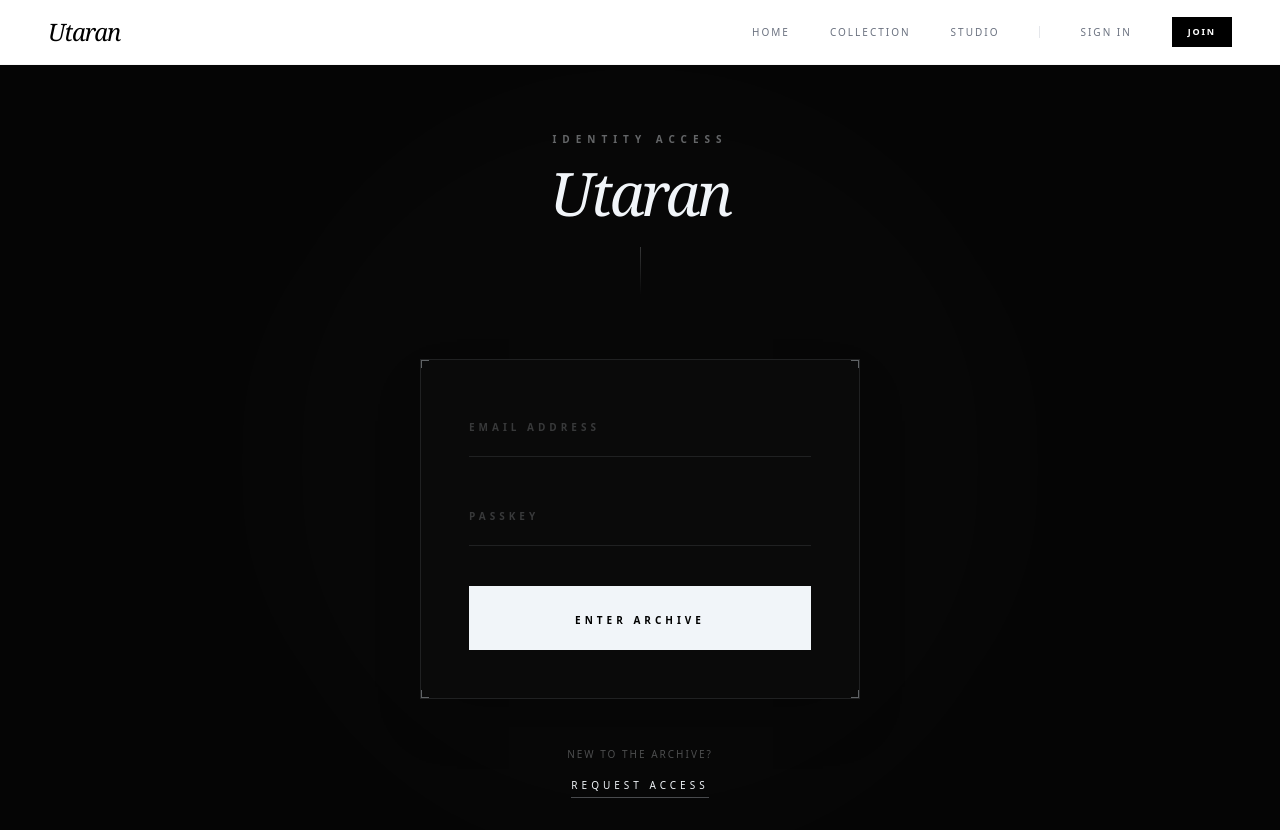
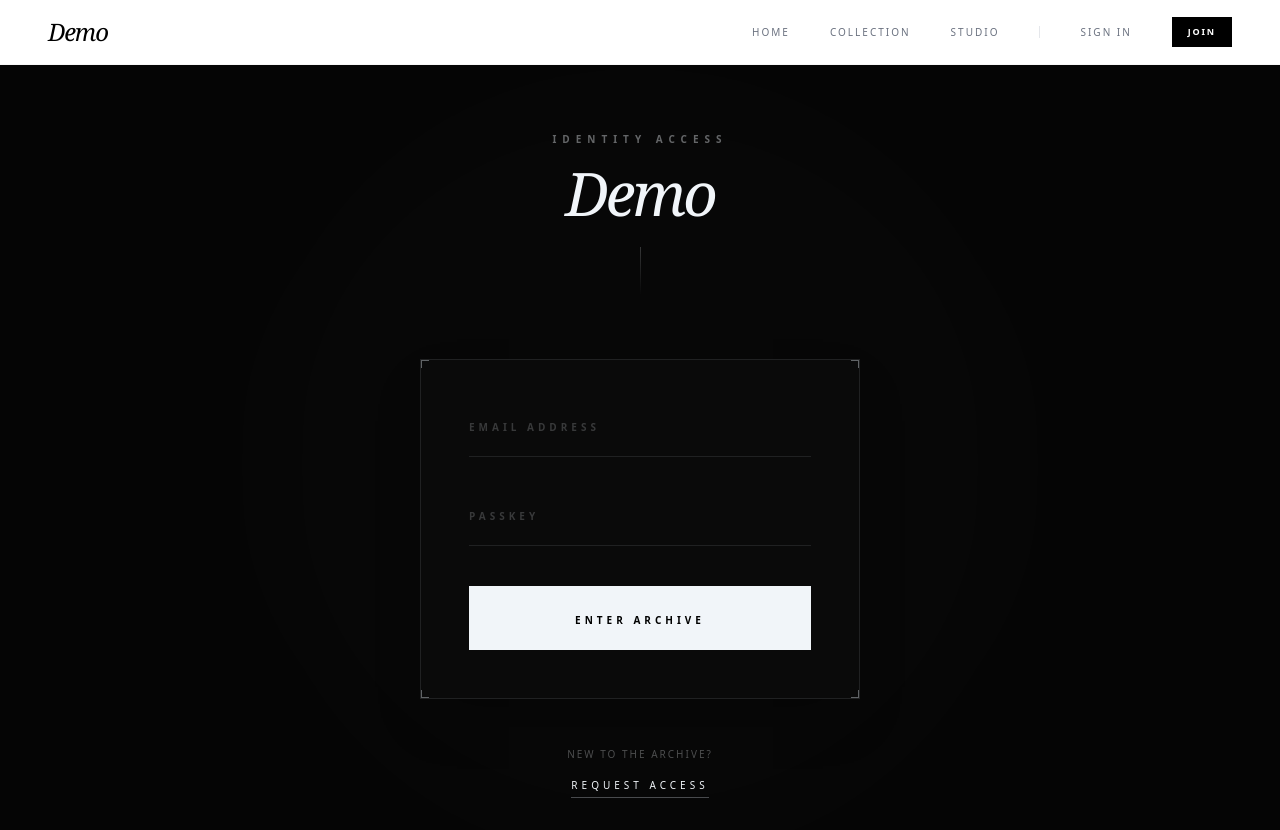
Before and after one commit to AyShakya/E-commerce-Demo, a React (Vite) app in the folder frontend/: page /login in a window 1280 px wide. Shown: the top 830 px of the page. Built offline with nearby package versions, Linux system fonts and the light colour scheme; no server answers.

Commit message:
Ui upgrades, navbar react best practice, product detail page view lock removed.

```diff
--- a/frontend/index.html
+++ b/frontend/index.html
@@ -3,11 +3,11 @@
   <head>
     <meta charset="UTF-8" />
 
-    <title>UTARAN</title>
+    <title>Demo</title>
 
     <meta
       name="description"
-      content="UTARAN is a contemporary fashion brand offering timeless clothing, footwear, and accessories crafted with precision."
+      content="Demo is a contemporary fashion brand offering timeless clothing, footwear, and accessories crafted with precision."
     />
 
     <meta name="robots" content="index, follow" />
@@ -15,7 +15,7 @@
     <link rel="icon" type="image/x-icon" href="/src/assets/favicon.ico" />
 
     <!-- Open Graph (social preview) -->
-    <meta property="og:title" content="UTARAN — Contemporary Fashion" />
+    <meta property="og:title" content="Demo — Contemporary Fashion" />
     <meta
       property="og:description"
       content="Timeless fashion crafted with confidence and understated elegance."
--- a/frontend/src/components/Navbar.jsx
+++ b/frontend/src/components/Navbar.jsx
@@ -11,7 +11,7 @@ export default function Navbar() {
   // Close mobile menu when route changes
   useEffect(() => {
     setIsMobileMenuOpen(false);
-  }, [location]);
+  }, [location.pathname]);
 
   const handleLogout = async () => {
     await logout();
@@ -43,7 +43,7 @@ export default function Navbar() {
           {/* Brand Identity */}
           <Link to="/" className="group flex flex-col items-center justify-center z-50">
             <span className="font-serif italic text-2xl text-black tracking-tighter group-hover:opacity-70 transition-opacity">
-              Utaran
+              Demo
             </span>
           </Link>
 
@@ -169,7 +169,7 @@ export default function Navbar() {
           {/* Sidebar Footer */}
           <div className="py-8 text-center border-t border-black/[0.03]">
             <span className="font-serif italic text-xl text-black tracking-tighter opacity-30">
-              Utaran
+              Demo
             </span>
           </div>
         </div>
--- a/frontend/src/pages/Auth/Login.jsx
+++ b/frontend/src/pages/Auth/Login.jsx
@@ -40,7 +40,7 @@ export default function Login() {
             Identity Access
           </span>
           <h1 className="text-6xl font-serif italic tracking-tighter text-slate-100 mb-2">
-            Utaran
+            Demo
           </h1>
           <div className="w-px h-12 bg-gradient-to-b from-slate-100/20 to-transparent mx-auto mt-6" />
         </div>
--- a/frontend/src/pages/Checkout.jsx
+++ b/frontend/src/pages/Checkout.jsx
@@ -39,7 +39,7 @@ export default function Checkout() {
         key: payment.key,
         amount: payment.amount,
         currency: payment.currency,
-        name: "UTARAN",
+        name: "Demo",
         description: `Secured Archive: ${product.title}`,
         order_id: payment.razorpayOrderId,
         handler: () => navigate("/dashboard"),
@@ -249,7 +249,7 @@ export default function Checkout() {
 
       {/* FOOTER */}
       <footer className="mt-auto w-full px-16 py-10 border-t border-white/10 flex flex-col md:flex-row justify-between items-center gap-4 text-[10px] tracking-[0.8em] uppercase text-white/30 font-bold">
-        <span>Utaran Studio © 2026</span>
+        <span>Demo Studio © 2026</span>
         <span className="hidden sm:block">Archive Management Protocol</span>
       </footer>
     </main>
--- a/frontend/src/pages/Home.jsx
+++ b/frontend/src/pages/Home.jsx
@@ -15,7 +15,7 @@ export default function Home() {
   }
 
   useEffect(() => {
-    document.title = "UTARAN — Contemporary Fashion";
+    document.title = "Demo — Contemporary Fashion";
   }, []);
 
   const scrollToTop = useCallback(() => window.scrollTo({ top: 0, behavior: "smooth" }), []);
@@ -84,7 +84,7 @@ export default function Home() {
             New Collection 2026
           </span>
           <h1 className="animate-reveal text-7xl md:text-[10rem] font-serif italic leading-none mb-8 tracking-tighter" style={{ animationDelay: '0.4s' }}>
-            Utaran
+            Demo
           </h1>
           <p className="animate-reveal text-gray-300 text-[11px] md:text-sm tracking-[0.2em] uppercase max-w-lg mx-auto leading-loose mb-12 drop-shadow-md" style={{ animationDelay: '0.6s' }}>
             Contemporary fashion rooted in craftsmanship, <br/> sustainability, and understated elegance.
@@ -209,7 +209,7 @@ export default function Home() {
         <div className="space-y-8">
           <h2 className="text-5xl font-serif italic leading-tight">Our Philosophy</h2>
           <p className="text-gray-400 leading-loose text-sm tracking-wide">
-            Utaran is more than a label. It is a commitment to the art of dressing well.
+            Demo is more than a label. It is a commitment to the art of dressing well.
             We source only the finest fabrics and work with artisans who share our
             vision for a more intentional, timeless wardrobe.
           </p>
@@ -231,7 +231,7 @@ export default function Home() {
         <div className="max-w-7xl mx-auto">
           <div className="grid md:grid-cols-4 gap-16 mb-24">
             <div className="col-span-1 md:col-span-1">
-              <h2 className="text-2xl font-serif italic mb-8">Utaran</h2>
+              <h2 className="text-2xl font-serif italic mb-8">Demo</h2>
               <p className="text-[11px] text-gray-500 tracking-widest leading-relaxed uppercase">
                 Contemporary design for the modern individual.
               </p>
@@ -260,7 +260,7 @@ export default function Home() {
           </div>
           <div className="flex flex-col md:flex-row justify-between items-center pt-12 border-t border-white/5 gap-6">
             <p className="text-[9px] tracking-[0.5em] uppercase text-gray-600">
-              © {new Date().getFullYear()} UTARAN STUDIO
+              © {new Date().getFullYear()} Demo STUDIO
             </p>
             <div className="flex gap-12 text-[9px] tracking-[0.5em] uppercase text-gray-600">
               <a href="#" className="hover:text-white transition">Privacy</a>
--- a/frontend/src/pages/Product/ProductDetails.jsx
+++ b/frontend/src/pages/Product/ProductDetails.jsx
@@ -127,7 +127,7 @@ export default function ProductDetails() {
 
             <div className="max-w-xl">
               <p className="text-white/80 text-sm md:text-base leading-relaxed font-light tracking-wide italic">
-                {product?.description || "A masterfully crafted piece emphasizing the Utaran philosophy of timeless silhouette and refined materiality."}
+                {product?.description || "A masterfully crafted piece emphasizing the Demo philosophy of timeless silhouette and refined materiality."}
               </p>
             </div>
 
@@ -203,7 +203,7 @@ export default function ProductDetails() {
       </div>
 
       <footer className="px-4 sm:px-6 md:px-12 xl:px-16 py-6 border-t border-white/10 flex flex-col md:flex-row justify-between items-start md:items-center gap-3 text-[9px] tracking-[0.6em] uppercase text-white/40">
-         <span>Utaran Studio MMXXVI</span>
+         <span>Demo Studio MMXXVI</span>
          <div className="flex gap-10">
             <span className="hidden md:block">Sustainable / Timeless / Refined</span>
             <span className="text-white/60">Archive Index</span>
--- a/frontend/src/pages/User/Cart.jsx
+++ b/frontend/src/pages/User/Cart.jsx
@@ -195,7 +195,7 @@ export default function Cart() {
               <div className="flex justify-between pt-10 border-t border-white/10">
                   <div className="space-y-1">
                     <p className="text-[8px] tracking-[0.4em] uppercase text-white/30">Verified</p>
-                    <p className="text-[9px] tracking-widest text-white/70 italic">UTARAN Authentic</p>
+                    <p className="text-[9px] tracking-widest text-white/70 italic">Demo Authentic</p>
                   </div>
                   <div className="space-y-1 text-right">
                     <p className="text-[8px] tracking-[0.4em] uppercase text-white/30">Privacy</p>
@@ -209,7 +209,7 @@ export default function Cart() {
 
       {/* FOOTER */}
       <footer className="mt-auto px-12 py-8 border-t border-white/10 flex justify-between items-center text-[9px] tracking-[0.6em] uppercase text-white/40 font-medium">
-         <span>Utaran Studio Bag Management</span>
+         <span>Demo Studio Bag Management</span>
          <span className="hidden sm:block">Archive Collection MMXXVI</span>
       </footer>
     </main>
--- a/frontend/src/pages/User/UserDashboard.jsx
+++ b/frontend/src/pages/User/UserDashboard.jsx
@@ -150,7 +150,7 @@ export default function UserDashboard() {
                     <h3 className="text-xl font-serif italic text-slate-100">Refund Policy Notice</h3>
                     <p className="text-[13px] text-slate-100/70 leading-relaxed tracking-wide font-light max-w-2xl">
                       Refunds are strictly processed <span className="text-slate-100 font-bold border-b border-slate-200/30">pre-dispatch</span>. Once the archive item is in transit, the manifest is locked.
-                      For urgent signals, contact <span className="text-slate-100 font-bold cursor-pointer hover:underline underline-offset-4 decoration-white/50">Utaran Support</span>.
+                      For urgent signals, contact <span className="text-slate-100 font-bold cursor-pointer hover:underline underline-offset-4 decoration-white/50"> Support</span>.
                     </p>
                   </div>
                 </div>
```
